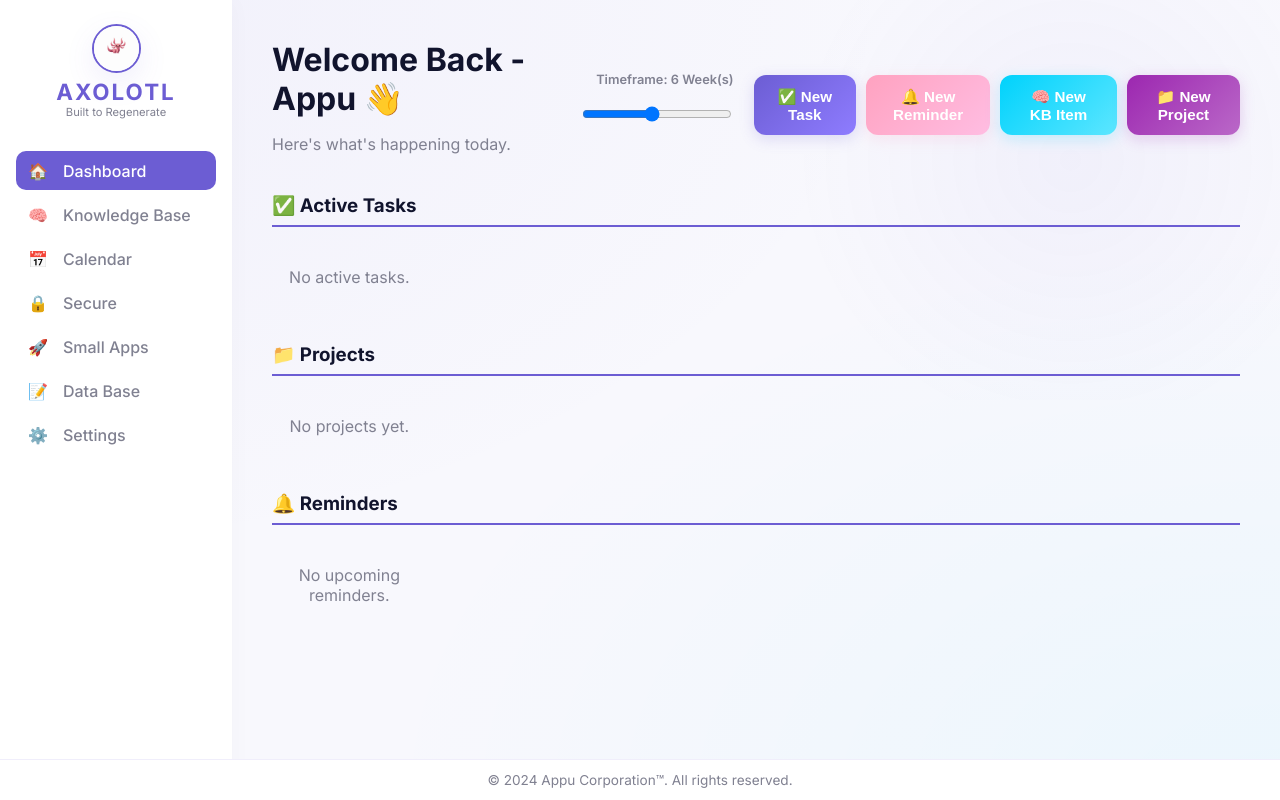
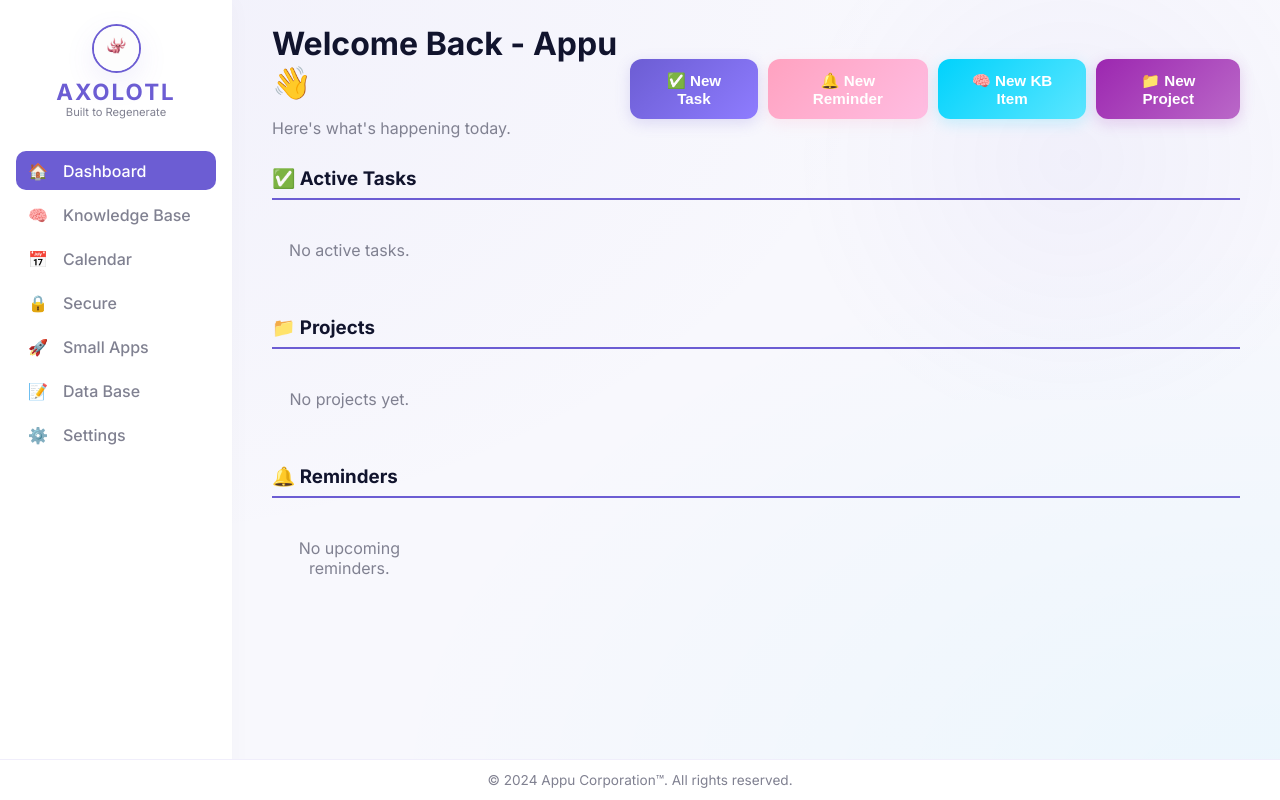
Before and after one commit to BinuAppu/appupersonalapp, a Flask app: page / in a window 1280 px wide. Run offline with Flask 3, Linux system fonts and the light colour scheme; some libraries are stand-ins or nearby versions.

Commit message:
some bug fix

```diff
--- a/appu_personal_app/app.py
+++ b/appu_personal_app/app.py
@@ -42,7 +42,9 @@ def days_until_filter(date_str):
 
 @app.route('/')
 def dashboard():
-    upcoming_reminders = data_manager.get_upcoming_reminders(weeks=6)
+    settings = data_manager.get_settings()
+    timeframe = int(settings.get('timeframe', 6))
+    upcoming_reminders = data_manager.get_upcoming_reminders(weeks=timeframe)
     future_reminders = data_manager.get_upcoming_reminders(weeks=12)
     active_tasks = data_manager.get_active_tasks()
     projects = [p for p in data_manager.get_all_projects() if p.get('status') != 'Completed']
--- /dev/null
+++ b/appu_personal_app/data.json
@@ -0,0 +1,4 @@
+{
+    "reminders": [],
+    "tasks": []
+}
--- /dev/null
+++ b/appu_personal_app/settings.json
@@ -0,0 +1,12 @@
+{
+    "colors": {
+        "nearing_2_weeks": "#F4C430",
+        "nearing_1_week": "#E53935",
+        "overdue": "#8B0000"
+    },
+    "section_order": [
+        "tasks",
+        "projects",
+        "reminders"
+    ]
+}
--- a/appu_personal_app/static/style.css
+++ b/appu_personal_app/static/style.css
@@ -939,7 +939,7 @@ body {
 /* Main Content */
 .main-content {
     flex: 1;
-    padding: 2.5rem;
+    padding: 1.5rem 2.5rem;
     padding-bottom: 100px;
     /* Space for footer */
     overflow-y: auto;
@@ -967,7 +967,7 @@ body {
     display: flex;
     justify-content: space-between;
     align-items: center;
-    margin-bottom: 1.5rem;
+    margin-bottom: 0.8rem;
     position: relative;
     z-index: 1;
 }
--- a/appu_personal_app/templates/dashboard.html
+++ b/appu_personal_app/templates/dashboard.html
@@ -7,12 +7,7 @@
         <p style="color: var(--text-muted);">Here's what's happening today.</p>
     </div>
     <div style="display: flex; align-items: center; gap: 20px;">
-        <div style="display: flex; flex-direction: column; align-items: flex-end;">
-            <label for="timeframeSlider"
-                style="font-size: 0.8rem; color: var(--text-muted); font-weight: 600;">Timeframe: <span
-                    id="timeframeValue">6</span> Week(s)</label>
-            <input type="range" id="timeframeSlider" min="1" max="12" value="6" style="width: 150px; margin-top: 5px;">
-        </div>
+
         <div style="display: flex; gap: 10px;">
             <button class="btn-premium" onclick="openCreateModal('task')">✅ New Task</button>
             <button class="btn-premium secondary" onclick="openCreateModal('reminder')">🔔 New Reminder</button>
```
Also changed, not shown: appu_personal_app/templates/settings.html (+19 -1 lines).
